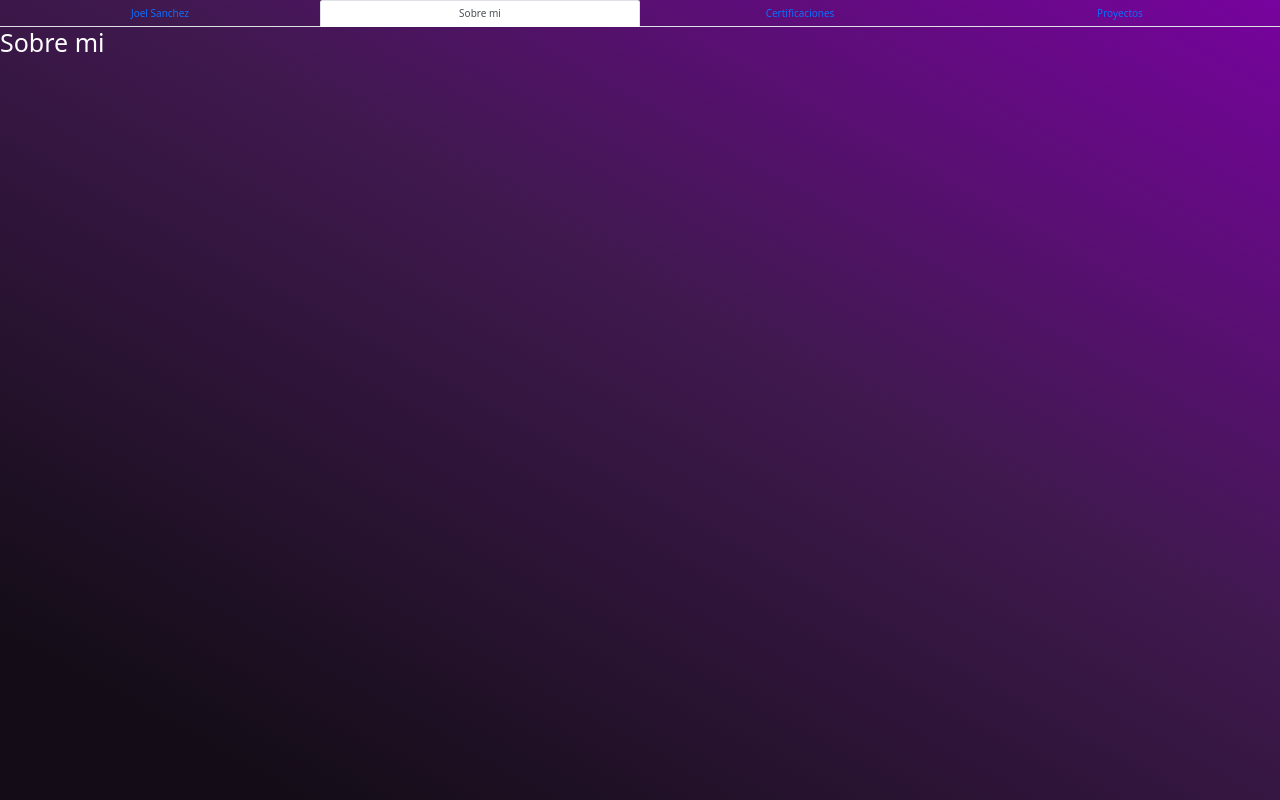
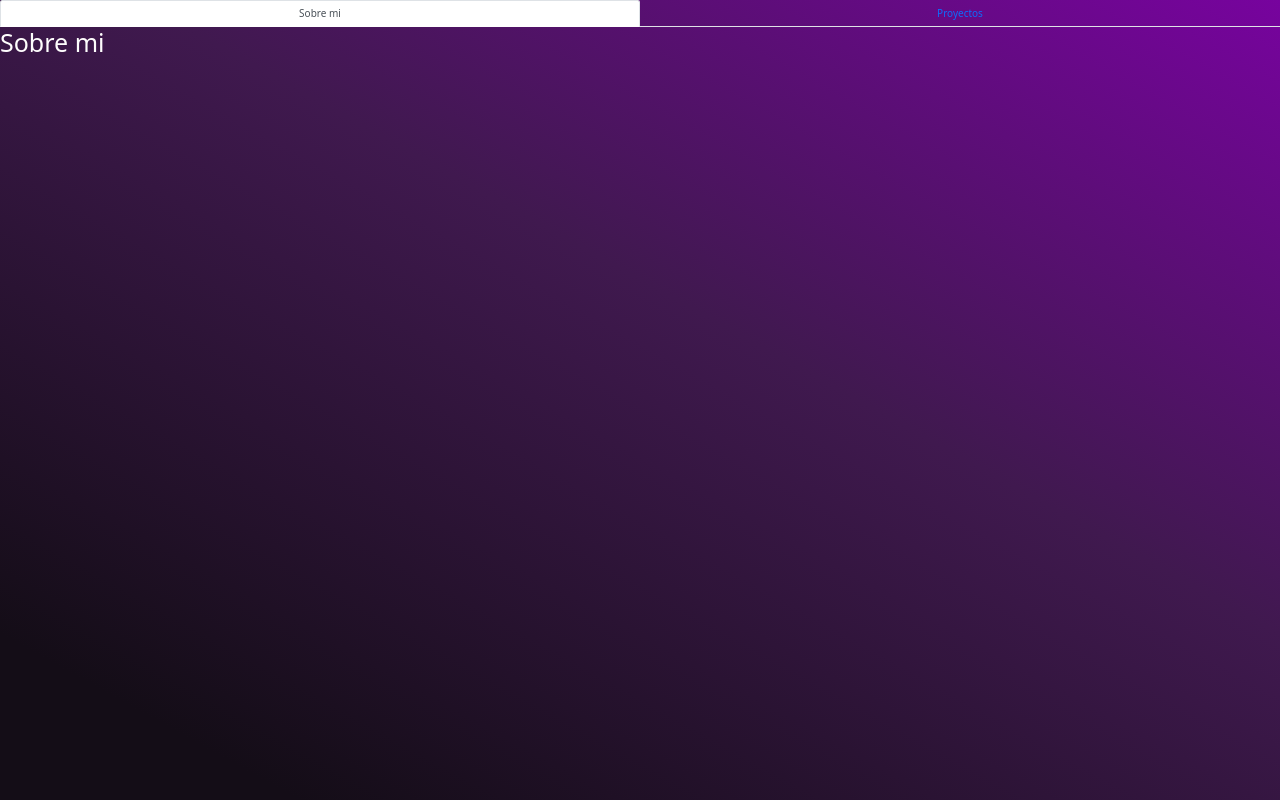
Before and after one commit to JoelSanchez01/Portafolio, a React app: page / in a window 1280 px wide. Built offline with nearby package versions, Linux system fonts and the light colour scheme.

Commit message:
esta lista las tabs

```diff
--- a/src/components/NavBar.jsx
+++ b/src/components/NavBar.jsx
@@ -7,14 +7,8 @@ const NavBar = () => {
       className="justify-content-center align-items-center"
       defaultActiveKey="link-1"
     >
-      <TabContainer title="Joel Sanchez"></TabContainer>
-
       <Tab eventKey="link-1" title="Sobre mi">
         <h1>Sobre mi</h1>
-      </Tab>
-
-      <Tab eventKey="link-2" title="Certificaciones">
-        <h1>Certificaciones</h1>
       </Tab>
 
       <Tab eventKey="link-3" title="Proyectos">
```
